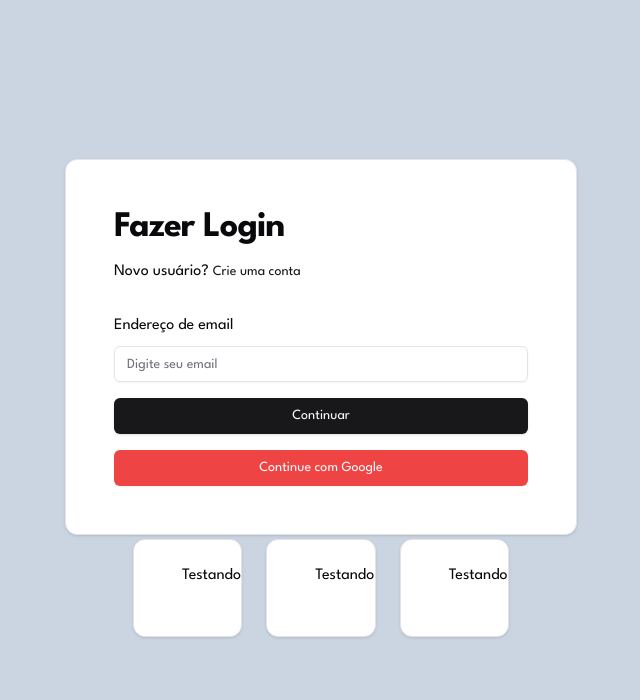
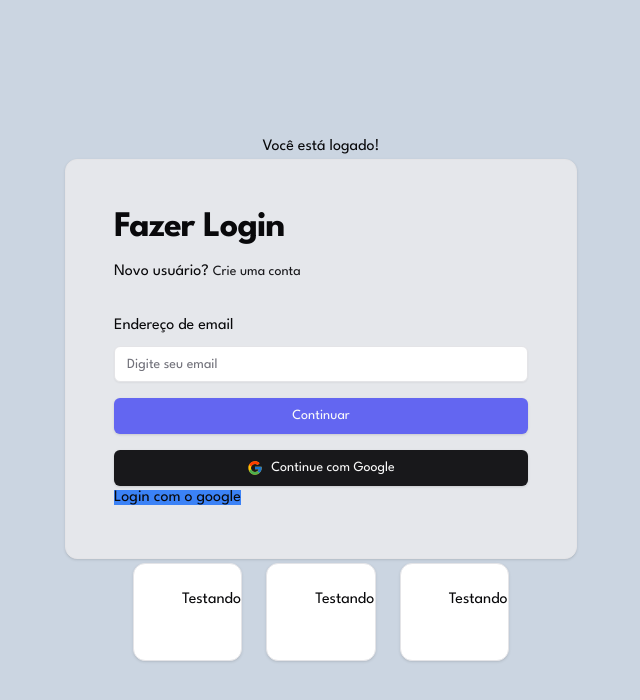
Before and after one commit to AlvaroHSC/resolvi-web, a Next.js app: page /home in a window 1280 px wide. Shown: the top 700 px of the page, without its empty margins (319-959 px from the left). Built offline with nearby package versions, Linux system fonts and the light colour scheme.

Commit message:
Continuidade ao front end
- Mudando estilo de tela de login
- Colocando login com google
- Instalando a biblioteca de react icons
- Instalando o AXIOS para requisicoes

```diff
--- /dev/null
+++ b/src/app/callback/page.tsx
@@ -0,0 +1,42 @@
+"use client"
+
+import { useSearchParams } from 'next/navigation'
+import { useEffect } from 'react';
+import axios from 'axios';
+
+export default function Callback() {
+
+  const searchParams = useSearchParams()
+
+  useEffect(() => {
+    const code = searchParams.get('code')
+
+    console.log(code)
+
+    if (code) {
+      const params = new URLSearchParams();
+      params.append('grant_type', 'authorization_code');
+      params.append('code', code); // Usa o code obtido diretamente
+      params.append('client_id', 'nextjs-google');
+      params.append('client_secret', 'u0i2PiRVDIFWqyUC8ciTuLgWbYKktjW4');
+      params.append('redirect_uri', 'http://localhost:3000/callback');
+
+      // Fazendo a requisição para obter o token
+      axios.post('https://keycloak.lemonwater-7753b8e7.brazilsouth.azurecontainerapps.io/realms/resolviapp/protocol/openid-connect/token', params, {
+        headers: {
+          'Content-Type': 'application/x-www-form-urlencoded',
+        },
+      })
+      .then(response => {
+        console.log('Token recebido:', response.data);
+        localStorage.setItem('access_token', response.data.access_token); // Armazena o token no localStorage
+        window.location.href = '/home'; // Redireciona para a página logado
+      })
+      .catch(error => {
+        console.error('Erro ao obter o token:', error.response?.data);
+      });
+    }
+  }, []); // Executa o efeito uma vez quando o componente é montado
+
+  return <div>Processando login...</div>;
+}
--- a/src/app/home/page.tsx
+++ b/src/app/home/page.tsx
@@ -1,5 +1,5 @@
 "use client";
-import React, { useState } from 'react';
+import React, { useEffect, useState } from 'react';
 import { useRouter } from 'next/navigation';
 import { useToast } from '@/hooks/use-toast';
 import FormLogin from '@/components/organisms/FormLogin/FormLogin';
@@ -9,15 +9,26 @@ const HomePage = () => {
     const [email, setEmail] = useState('');
     const [password, setPassword] = useState('');
     const [isLoggingIn, setIsLoggingIn] = useState(false);
+    const [accessToken, setAccessToken] = useState(null);
 
     const { toast } = useToast();
     const router = useRouter();
+
+    useEffect(() => {
+        // Recupera o access_token do localStorage apenas no lado do cliente
+        const token = localStorage.getItem('access_token');
+        setAccessToken(token);
+    },[])
 
     return (
         <div className="flex h-screen ">
             {/* Coluna esquerda com a logo, com fundo translúcido opcional */}
         <div className="flex w-screen flex-col items-center justify-center bg-slate-300" >
 
+        <div>
+      Você está logado!
+      {accessToken && <p>Access Token: {accessToken}</p>}
+      </div>
                 <FormLogin />
 
                 <Carrosel />
--- a/src/components/organisms/FormLogin/Carrosel.tsx
+++ b/src/components/organisms/FormLogin/Carrosel.tsx
@@ -28,7 +28,7 @@ const Carrosel: React.FC = () => {
     >
       <CarouselContent>
         {Array.from({ length: 5 }).map((_, index) => (
-          <CarouselItem key={index} className="md:basis-1/2 lg:basis-1/3">
+          <CarouselItem key={index} className="md:basis-1/2 lg:basis-1/3 ">
             <div className="p-1">
               <Card className="flex-1 w-full max-w-lg mx-auto p-6">
 
--- a/src/components/organisms/FormLogin/FormLogin.tsx
+++ b/src/components/organisms/FormLogin/FormLogin.tsx
@@ -1,19 +1,22 @@
 "use client";
 // import Lottie from 'react-lottie';
 // import Verify from '../../../../src/lotttie/verify.json'
-import React, { useState } from 'react';
-import { Card, CardContent, CardHeader, CardTitle } from '@/components/ui/card';
-import { Input } from '@/components/ui/input';
-import { Label } from '@/components/ui/label';
+import React, { useState } from "react";
+import { Card, CardContent, CardHeader, CardTitle } from "@/components/ui/card";
+import { Input } from "@/components/ui/input";
+import { Label } from "@/components/ui/label";
 import { Button } from "@/components/ui/button";
-import { useToast } from '@/hooks/use-toast';
-import { useRouter } from 'next/navigation';
+import { useToast } from "@/hooks/use-toast";
+import { useRouter } from "next/navigation";
 import {
   InputOTP,
   InputOTPGroup,
   InputOTPSeparator,
   InputOTPSlot,
-} from "@/components/ui/input-otp"
+} from "@/components/ui/input-otp";
+import Link from "next/link";
+import { FcGoogle } from "react-icons/fc";
+import axios from "axios";
 
 // const defaultOptions = {
 //     loop: true,
@@ -25,9 +28,9 @@ import {
 // };
 
 const FormLogin: React.FC = () => {
-    const [email, setEmail] = useState<string>('');
-    const [password, setPassword] = useState<string>('');
-    const [error, setError] = useState<string>('');
+  const [email, setEmail] = useState<string>("");
+  const [password, setPassword] = useState<string>("");
+  const [error, setError] = useState<string>("");
   const [isLoggingIn, setIsLoggingIn] = useState<boolean>(false);
   const [checked, setChecked] = useState<boolean>(false);
   const [step, setStep] = useState<number>(1); // 1 for email, 2 for password
@@ -45,13 +48,22 @@ const FormLogin: React.FC = () => {
         variant: "destructive",
       });
     } else {
-            setError('');
+      if (email == "aluno@gmail.com") {
+        setError("Email já cadastrado em nosso sistema.");
+        toast({
+          title: "Erro",
+          description: "Por favor, insira um email válido.",
+          variant: "destructive",
+        });
+      } else {
+        setError("");
         // Aqui você faria a verificação do e-mail na base de dados
         setIsTransitioning(true); // Começa a transição
         setTimeout(() => {
           setStep(2); // Avança para o próximo passo
           setIsTransitioning(false); // Finaliza a transição
         }, 300); // Duração da transição
+      }
     }
   };
 
@@ -62,32 +74,50 @@ const FormLogin: React.FC = () => {
     // Exemplo: login(email, password).then(() => router.push('/dashboard'));
   };
 
+  //Logar
+  async function getUserPermissions() {
+    try {
+      const response = await axios.get("/user?ID=12345");
+
+      console.log(response);
+    } catch (error) {
+      console.log(error);
+    }
+  }
+
+  function loginGoogle() {
+    let log_google = document.querySelector('#logingoogle');
+    log_google.click();
+  }
+
   return (
-        <Card className="w-full max-w-lg mx-auto p-6">
+    <Card className="w-full bg-gray-200 max-w-lg mx-auto p-6">
       <CardHeader>
         <CardTitle className="text-4xl font-bold">
-                    {isLoggingIn ?
-                        'Verifique seu email'
-                        :
+          {isLoggingIn ? (
+            "Verifique seu email"
+          ) : (
             <>{step === 1 ? "Fazer Login" : "Insira sua Senha"}</>
-                    }
+          )}
         </CardTitle>
         <p className="text-base">
-                    {isLoggingIn ?
-                        `Enviaremos o código por lá${" "}` :
-                        `Novo usuário?${" "}`
-                    }
-                    <Button variant="link" onClick={() => router.push('/register')} className="p-0">
-                        {isLoggingIn ? `Reenviar código` : 'Crie uma conta'}
+          {isLoggingIn
+            ? `Enviaremos o código por lá${" "}`
+            : `Novo usuário?${" "}`}
+          <Button
+            variant="link"
+            onClick={() => router.push("/register")}
+            className="p-0"
+          >
+            {isLoggingIn ? `Reenviar código` : "Crie uma conta"}
           </Button>
         </p>
       </CardHeader>
       <CardContent>
-                {isLoggingIn ?
+        {isLoggingIn ? (
           <div>
-                        <div className='mx-auto p-6 relative'>
-                            <div className='absolute bottom-3 left-20 z-10'>
-
+            <div className="mx-auto p-6 relative">
+              <div className="absolute bottom-3 left-20 z-10">
                 {/* {checked &&
 
                                     <Lottie
@@ -98,7 +128,7 @@ const FormLogin: React.FC = () => {
                                 } */}
               </div>
               <InputOTP maxLength={6}>
-                                <InputOTPGroup className='gap-4'>
+                <InputOTPGroup className="gap-4">
                   <InputOTPSlot index={0} />
                   <InputOTPSlot index={1} />
                   <InputOTPSlot index={2} />
@@ -115,52 +145,75 @@ const FormLogin: React.FC = () => {
               Continuar
             </Button>
           </div>
-                    :
-                    <form onSubmit={step === 1 ? handleEmailSubmit : handlePasswordSubmit} className="space-y-4">
-                        <div className={`transition-opacity duration-300 ${isTransitioning ? 'opacity-0' : 'opacity-100'}`}>
+        ) : (
+          <form
+            onSubmit={step === 1 ? handleEmailSubmit : handlePasswordSubmit}
+            className="space-y-4"
+          >
+            <div
+              className={`transition-opacity duration-300 ${
+                isTransitioning ? "opacity-0" : "opacity-100"
+              }`}
+            >
               {step === 1 && (
                 <div className="space-y-2">
-                                    <Label htmlFor="email" className="text-base font-medium">Endereço de email</Label>
+                  <Label htmlFor="email" className="text-base font-medium">
+                    Endereço de email
+                  </Label>
                   <Input
                     type="email"
                     id="email"
                     placeholder="Digite seu email"
                     value={email}
                     onChange={(e) => setEmail(e.target.value)}
-                                        className={`w-full ${error ? 'border-red-500' : ''}`}
+                    className={`w-full ${error ? "border-red-500" : ""}`}
                   />
                   {error && <p className="text-sm text-red-500">{error}</p>}
                 </div>
               )}
               {step === 2 && (
                 <div className="space-y-2">
-                                    <Label htmlFor="password" className="text-base font-medium">Digite sua senha</Label>
+                  <Label htmlFor="password" className="text-base font-medium">
+                    Digite sua senha
+                  </Label>
                   <Input
                     type="password"
                     id="password"
                     placeholder="Digite sua senha"
                     value={password}
                     onChange={(e) => setPassword(e.target.value)}
-                                        className={`w-full ${error ? 'border-red-500' : ''}`}
+                    className={`w-full ${error ? "border-red-500" : ""}`}
                   />
                 </div>
               )}
             </div>
-                        <Button
-                            type="submit"
-                            variant="default"
-                            className="w-full"
-                        >
+            <Button type="submit" variant="indigo" className="w-full">
               {step === 1 ? "Continuar" : "Acessar"}
             </Button>
             {step === 1 && (
+              <>
                 <Button
-                                variant="destructive"
+                  // variant="destructive"
                   className="w-full"
-                                onClick={() => alert('Login com Google')}
+                  // onClick={() => alert("Login com Google")}
+                  onClick={() => loginGoogle()}
                 >
+                  <FcGoogle />
                   Continue com Google
                 </Button>
+
+                {/* LINK */}
+                <Link
+                  id="logingoogle"
+
+                  className="bg-blue-500"
+                  href={
+                    "https://keycloak.lemonwater-7753b8e7.brazilsouth.azurecontainerapps.io/realms/resolviapp/protocol/openid-connect/auth?response_type=code&client_id=nextjs-google&state=0264e093-4bb8-4146-a75f-1f0146b02596&redirect_uri=http://localhost:3000/callback&kc_idp_hint=google&scope=openid profile email"
+                  }
+                >
+                  Login com o google
+                </Link>
+              </>
             )}
             {step === 2 && (
               <Button
@@ -178,8 +231,7 @@ const FormLogin: React.FC = () => {
               </Button>
             )}
           </form>
-                }
-
+        )}
       </CardContent>
     </Card>
   );
--- a/src/components/ui/button.tsx
+++ b/src/components/ui/button.tsx
@@ -11,6 +11,8 @@ const buttonVariants = cva(
       variant: {
         default:
           "bg-primary text-primary-foreground shadow hover:bg-primary/90",
+        indigo:
+          "bg-indigo-500 text-primary-foreground shadow hover:bg-cyan/90",
         destructive:
           "bg-destructive text-destructive-foreground shadow-sm hover:bg-destructive/90",
         outline:
--- a/src/components/ui/input-otp.tsx
+++ b/src/components/ui/input-otp.tsx
@@ -41,7 +41,7 @@ const InputOTPSlot = React.forwardRef<
     <div
       ref={ref}
       className={cn(
-        "relative flex h-9 w-9 items-center justify-center border-y border-r border-input text-sm shadow-sm transition-all first:rounded-l-md first:border-l last:rounded-r-md",
+        "relative flex h-9 w-9 items-center bg-gray-50 justify-center border-y border-r border-input text-sm shadow-md transition-all first:rounded-l-md first:border-l last:rounded-r-md",
         isActive && "z-10 ring-1 ring-ring",
         className
       )}
--- a/src/components/ui/input.tsx
+++ b/src/components/ui/input.tsx
@@ -11,7 +11,7 @@ const Input = React.forwardRef<HTMLInputElement, InputProps>(
       <input
         type={type}
         className={cn(
-          "flex h-9 w-full rounded-md border border-input bg-transparent px-3 py-1 text-sm shadow-sm transition-colors file:border-0 file:bg-transparent file:text-sm file:font-medium file:text-foreground placeholder:text-muted-foreground focus-visible:outline-none focus-visible:ring-1 focus-visible:ring-ring disabled:cursor-not-allowed disabled:opacity-50",
+          "flex h-9 w-full rounded-md border border-input bg-white px-3 py-1 text-sm shadow-sm transition-colors file:border-0 file:bg-transparent file:text-sm file:font-medium file:text-foreground placeholder:text-muted-foreground focus-visible:outline-none focus-visible:ring-1 focus-visible:ring-ring disabled:cursor-not-allowed disabled:opacity-50",
           className
         )}
         ref={ref}
```
Also changed, not shown: src/app/login/page.tsx (+7 -4 lines), public/img/logo-2.svg (added). Lines whose indentation alone changed are shown as unchanged.
